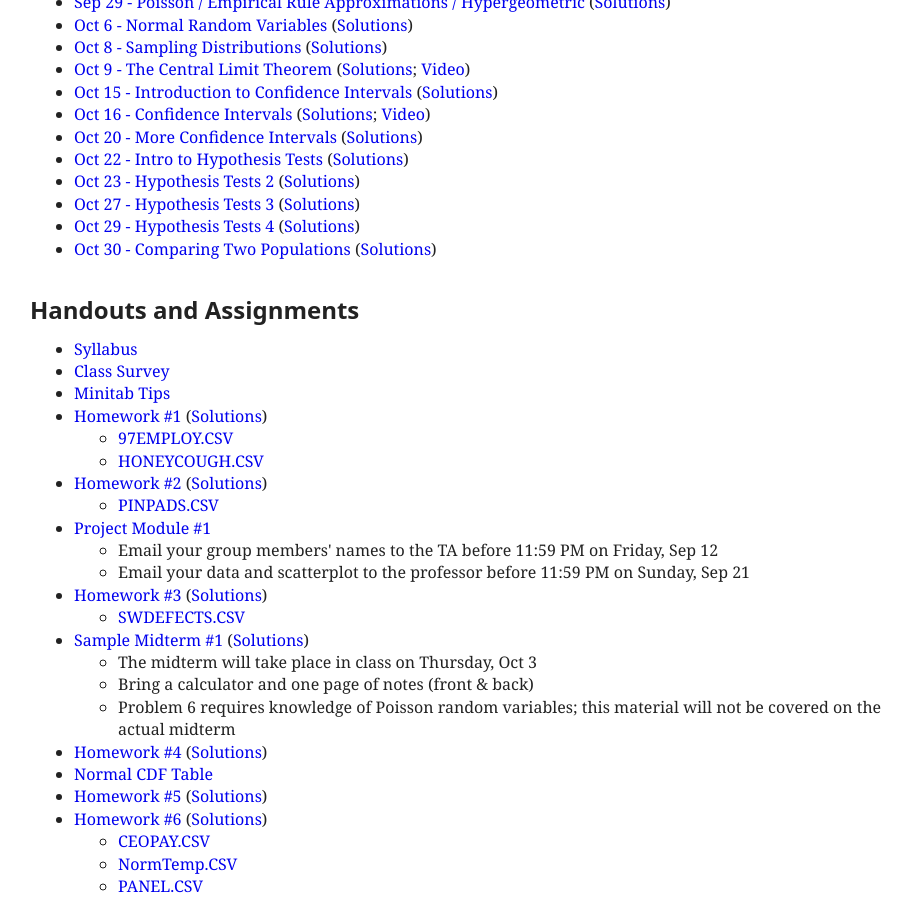
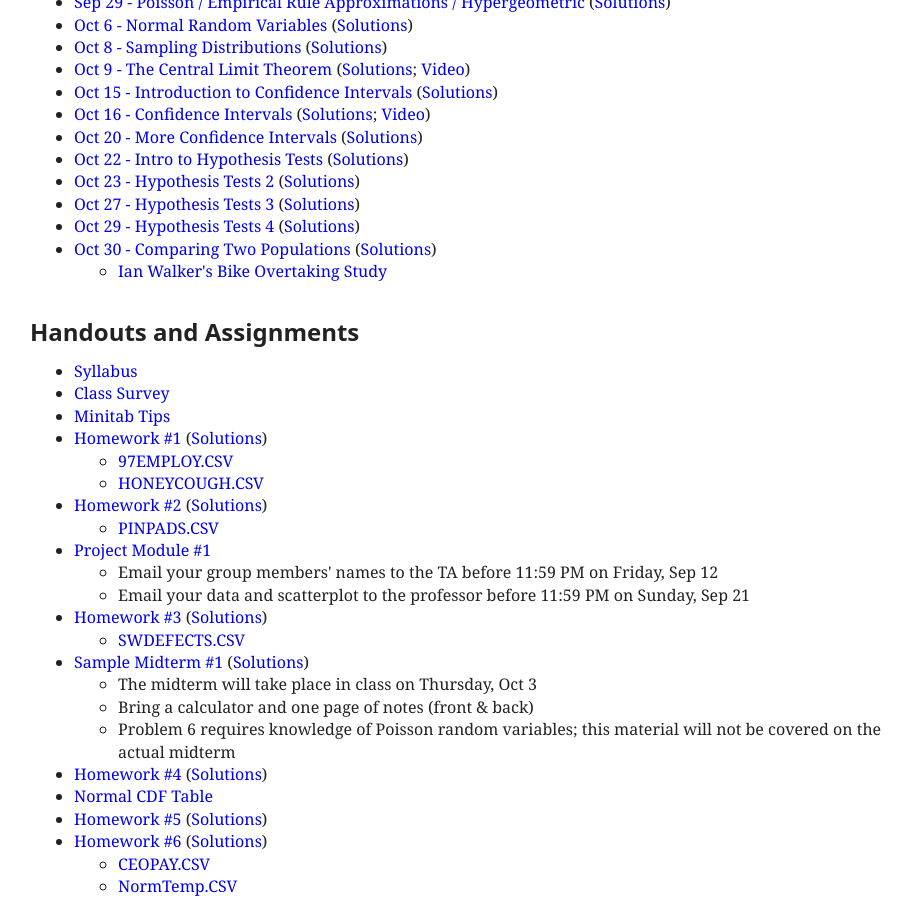
Before and after one commit to patperry/patperry.github.com, a Jekyll site: the page built from course/ub0103/index.html, in a window 1280 px wide and 900 px high, scrolled down 856 px. Shown: the whole window, without its empty margins (178-1090 px from the left). Built offline with Jekyll 4.4.1, drawn with Linux system fonts in a browser that asks for light colours.

Commit message:
Add link to bike data

```diff
--- a/course/ub0103/index.html
+++ b/course/ub0103/index.html
@@ -90,6 +90,9 @@ stylesheet: /css/main.css?v=1
     (<a href="lecture/htest4-sol.pdf">Solutions</a>)
   <li><a href="lecture/twosample-unpaired.pdf">Oct 30 - Comparing Two Populations</a>
     (<a href="lecture/twosample-unpaired-sol.pdf">Solutions</a>)
+    <ul>
+      <li><a href="http://drianwalker.com/overtaking/">Ian Walker's Bike Overtaking Study</a>
+    </ul>
 </ul>
 
 <h2>Handouts and Assignments</h2>
```
